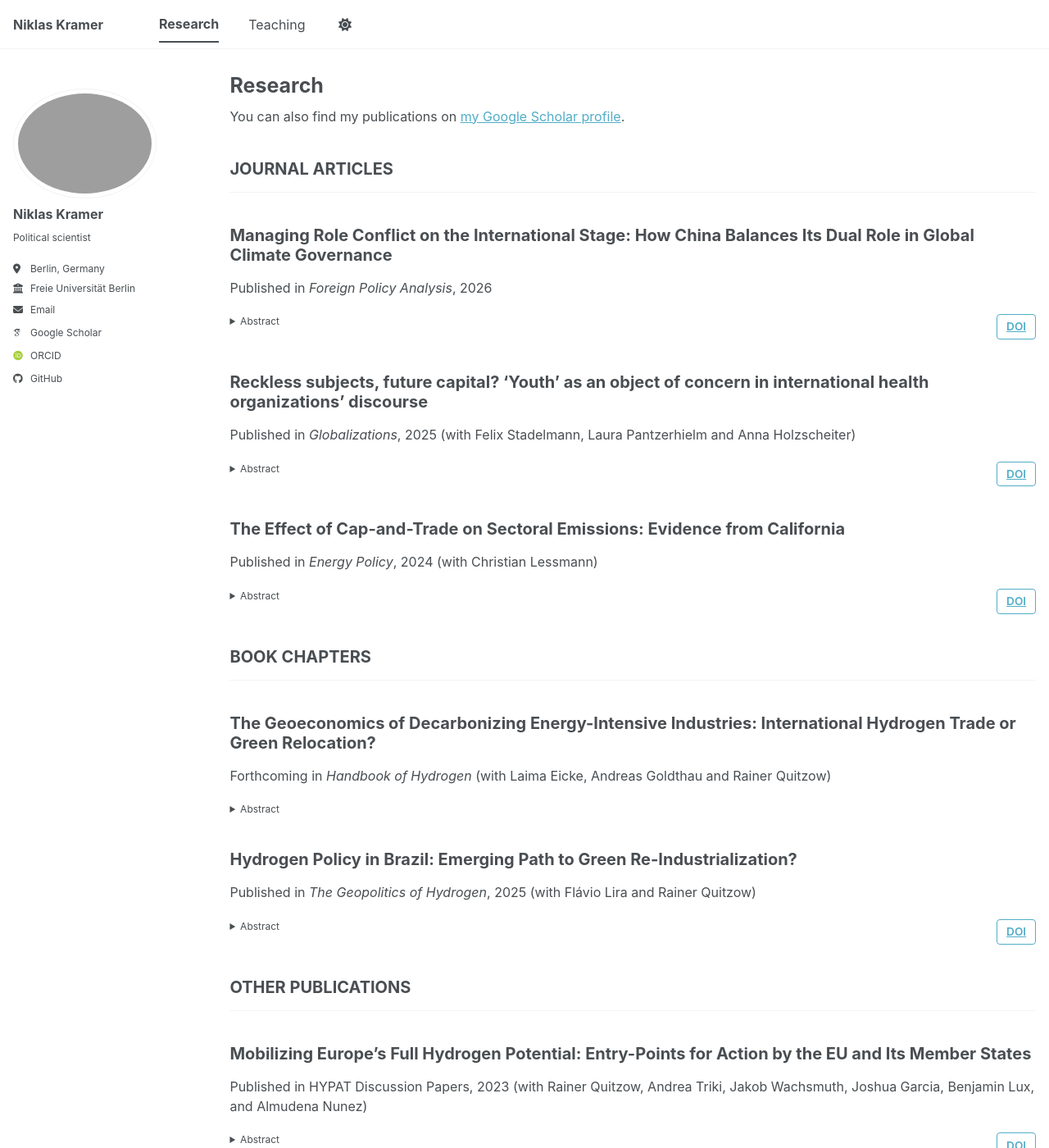
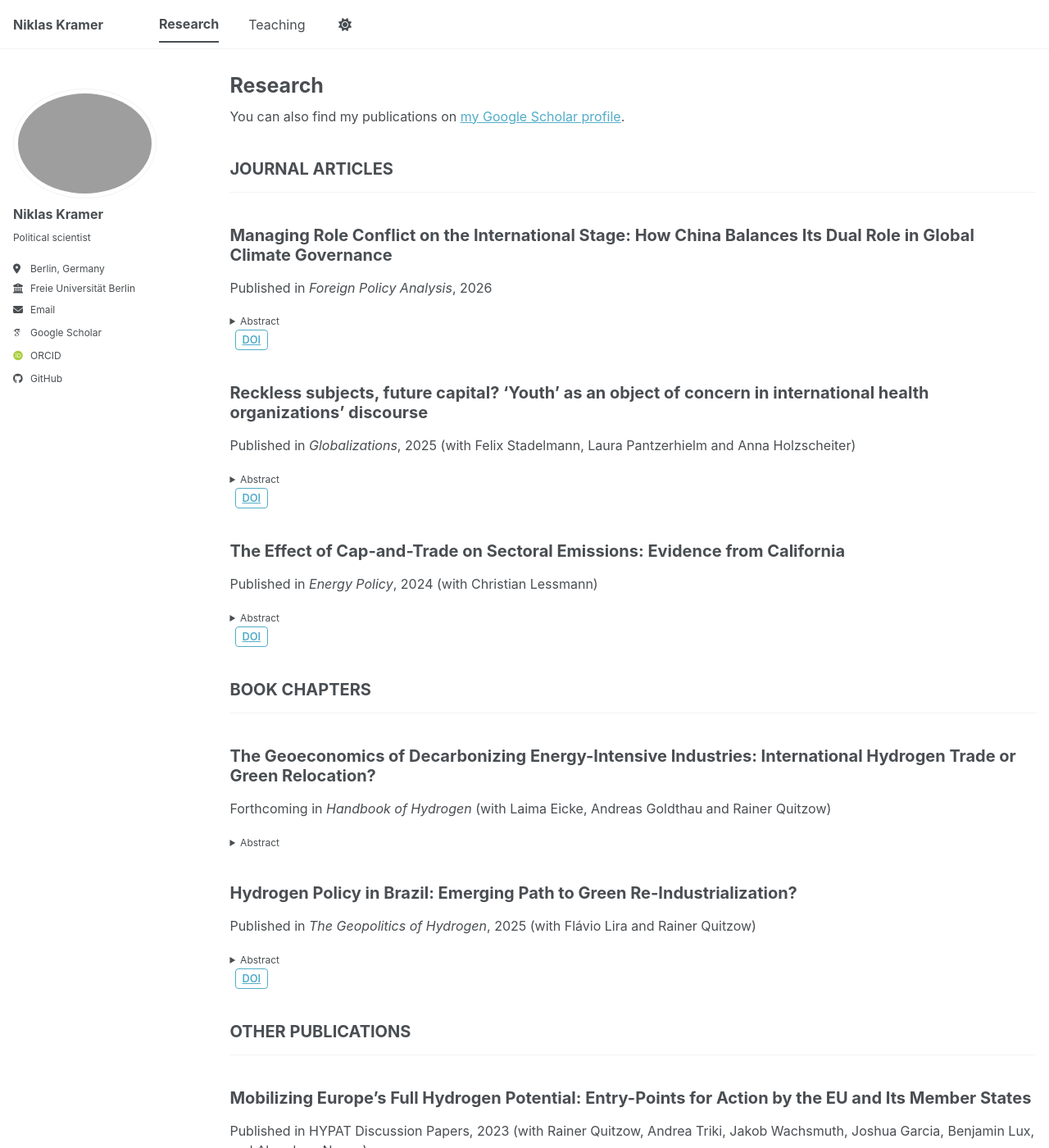
Before and after one commit to nik-kramer/nik-kramer.github.io, a Jekyll site: the page built from _pages/publications.html, in a window 1280 px wide and 1400 px high. Shown: the whole window at 82% size. Built offline with Jekyll 4.4.1, drawn with Linux system fonts in a browser that asks for light colours; some web fonts are replaced; a script bundle is joined from its source files by our own code; library files that are not in the unit come from our copies.

Commit message:
Update main.scss

```diff
--- a/assets/css/main.scss
+++ b/assets/css/main.scss
@@ -46,28 +46,16 @@ body {
   font-size: 16px !important;
 }
 
-.archive__item-panes {
-  display: flex;
-  align-items: flex-start;
-  gap: 0.75em;
-  flex-wrap: wrap;
-  margin-top: 0.5em;
-}
-
-.archive__item-excerpt {
-  flex: 1 1 auto;
-}
-
 .archive__item-doi {
   display: inline-block;
-  padding: 0.3em 0.8em;
+  margin-left: 0.5em;
+  padding: 0.15em 0.6em;
   border: 1px solid currentColor;
   border-radius: 4px;
-  font-size: 0.85em;
+  font-size: 0.8em;
   font-weight: 600;
   text-decoration: none;
-  white-space: nowrap;
-  align-self: flex-start;
+  vertical-align: middle;
 }
 
 .archive__item-doi:hover {
```
